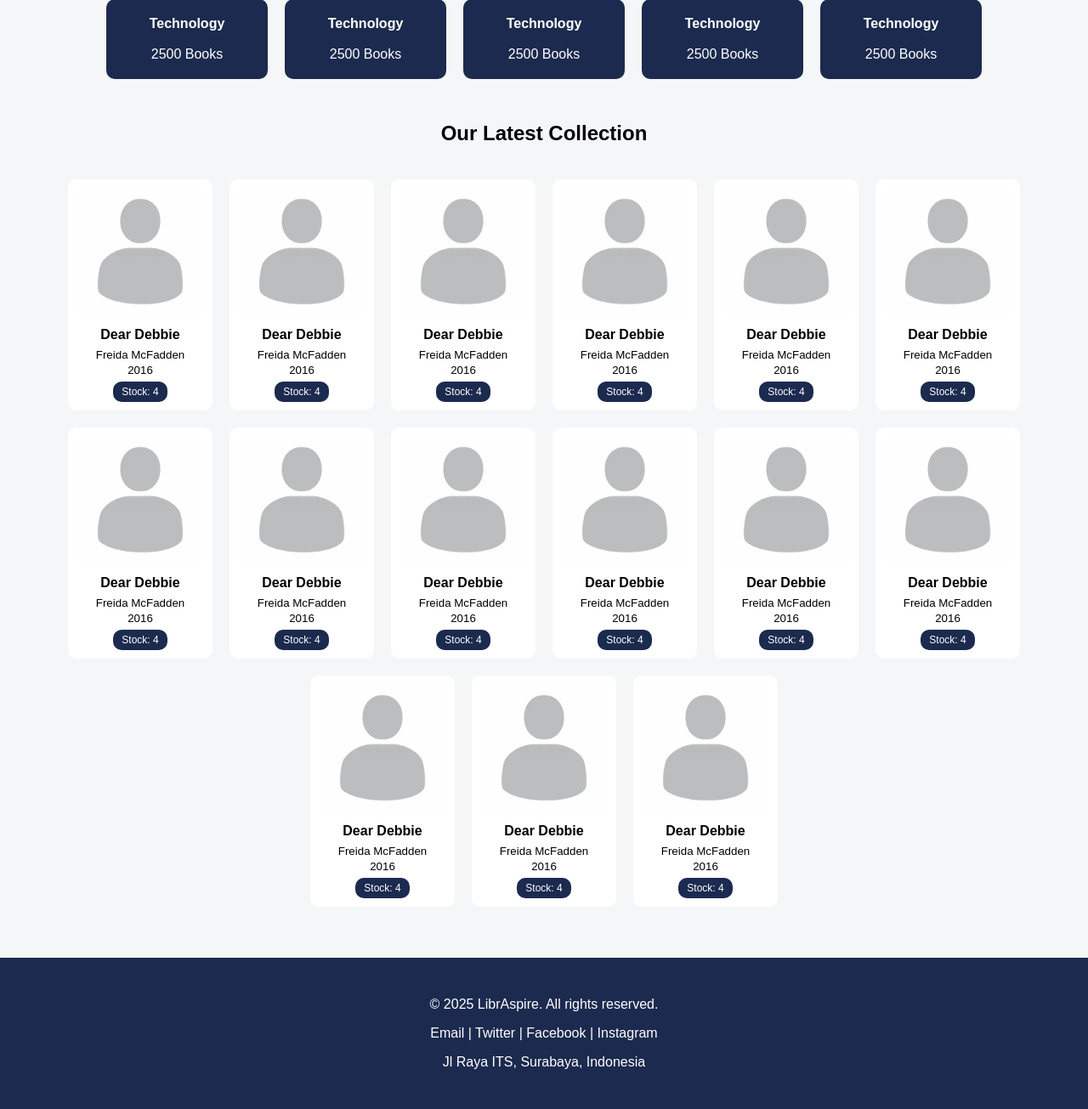
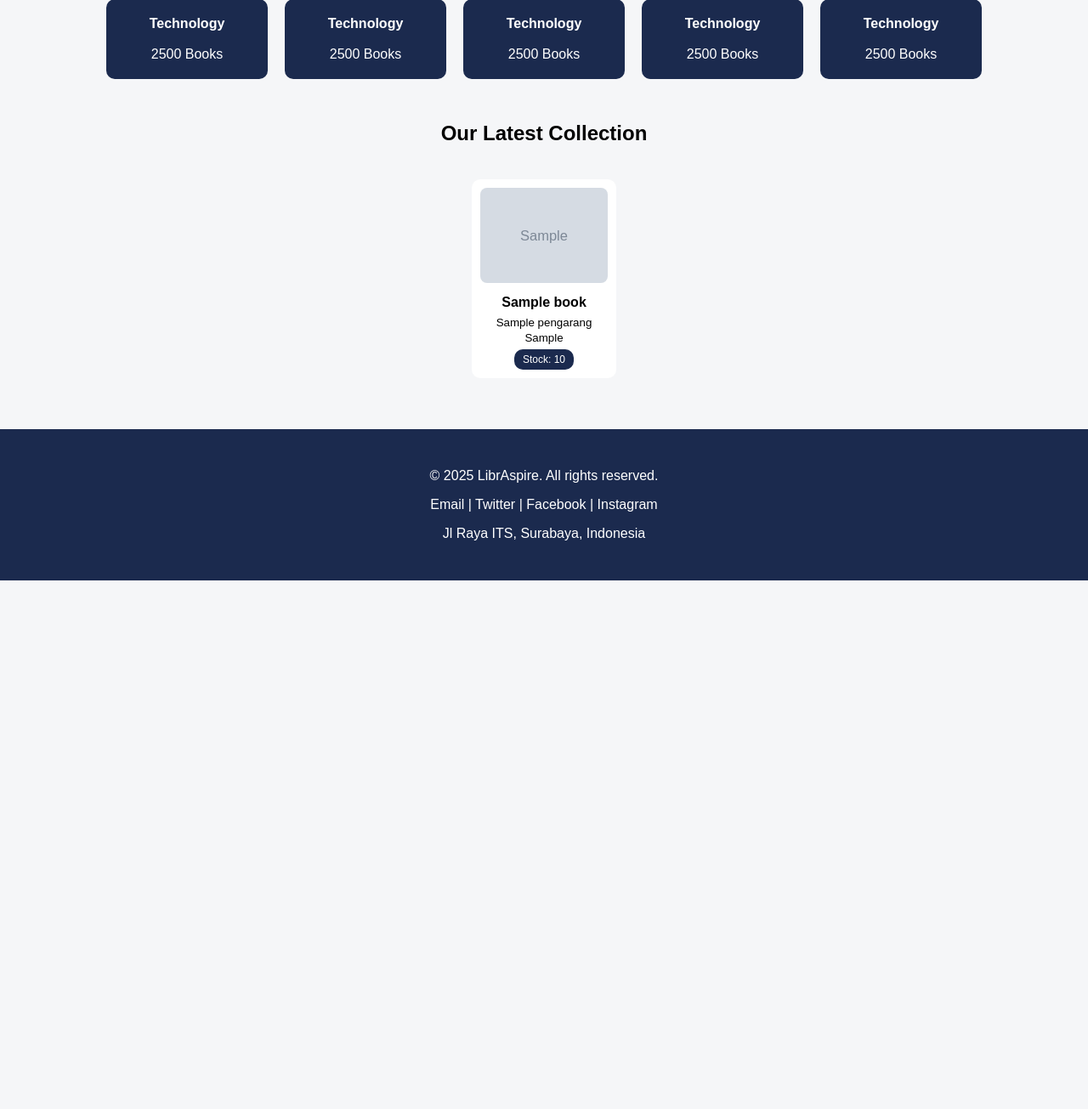
Before and after one commit to ellyciaalvarety/ASpire-2026, a Laravel app: template w3/LibrAspire2/resources/views/superadmin/home.blade.php in a window 1280 px wide. Shown: the part 562-1867 px from the top of the page at 85% size. After the commit the page ends 1245 px from the top, so only its background shows below. Run offline with Laravel 12, Linux system fonts and the light colour scheme; the template is opened without the code that fills it: most values are stand-ins (such as "Sample title", 1, 10 or a date in 2020); grey boxes marked "Sample" are stand-in pictures.

Commit message:
make latest in book controller n visualize it in home superadmin

```diff
--- a/w3/LibrAspire2/resources/views/superadmin/home.blade.php
+++ b/w3/LibrAspire2/resources/views/superadmin/home.blade.php
@@ -148,15 +148,17 @@
 <!-- LATEST -->
 <h2>Our Latest Collection</h2>
 <div class="books">
-    @for ($i = 0; $i < 15; $i++)
+    @foreach ($latestBooks as $item)
     <div class="card">
-        <img src="{{ asset('images/default.jpg') }}">
-        <h4>Dear Debbie</h4>
-        <small>Freida McFadden</small><br>
-        <small>2016</small><br>
-        <span class="btn">Stock: 4</span>
+        <img src="{{ $item->cover ? asset('storage/' . $item->cover) : asset('images/default.jpg') }}">
+
+        <h4>{{ $item->judul }}</h4>
+        <small>{{ $item->pengarang }}</small><br>
+        <small>{{ $item->tahun_terbit }}</small><br>
+
+        <span class="btn">Stock: {{ $item->stock }}</span>
     </div>
-    @endfor
+    @endforeach
 </div>
 
 <!-- FOOTER -->
--- a/w3/LibrAspire2/routes/web.php
+++ b/w3/LibrAspire2/routes/web.php
@@ -125,7 +125,9 @@ Route::middleware('auth')->group(function () {
     Route::middleware('superadmin')->prefix('superadmin')->group(function () {
 
         Route::get('/', function () {
-            return view('superadmin.home');
+            $latestBooks = \App\Models\Buku::latest()->take(12)->get();
+
+            return view('superadmin.home', compact('latestBooks'));
         })->name('superadmin.home');
 
         // MANAGE USER
@@ -145,6 +147,7 @@ Route::middleware('auth')->group(function () {
             return view('superadmin.editprofile', ['user' => Auth::user()]);
         })->name('superadmin.editprofile');
 
+
     });
 
 });
```
Also changed, not shown: w3/LibrAspire2/app/Http/Controllers/BukuController.php (+8 -0 lines), w3/LibrAspire2/database/seeders/BukuSeeder.php (+3 -3 lines), w3/LibrAspire2/database/database.sqlite, 1 other file.
